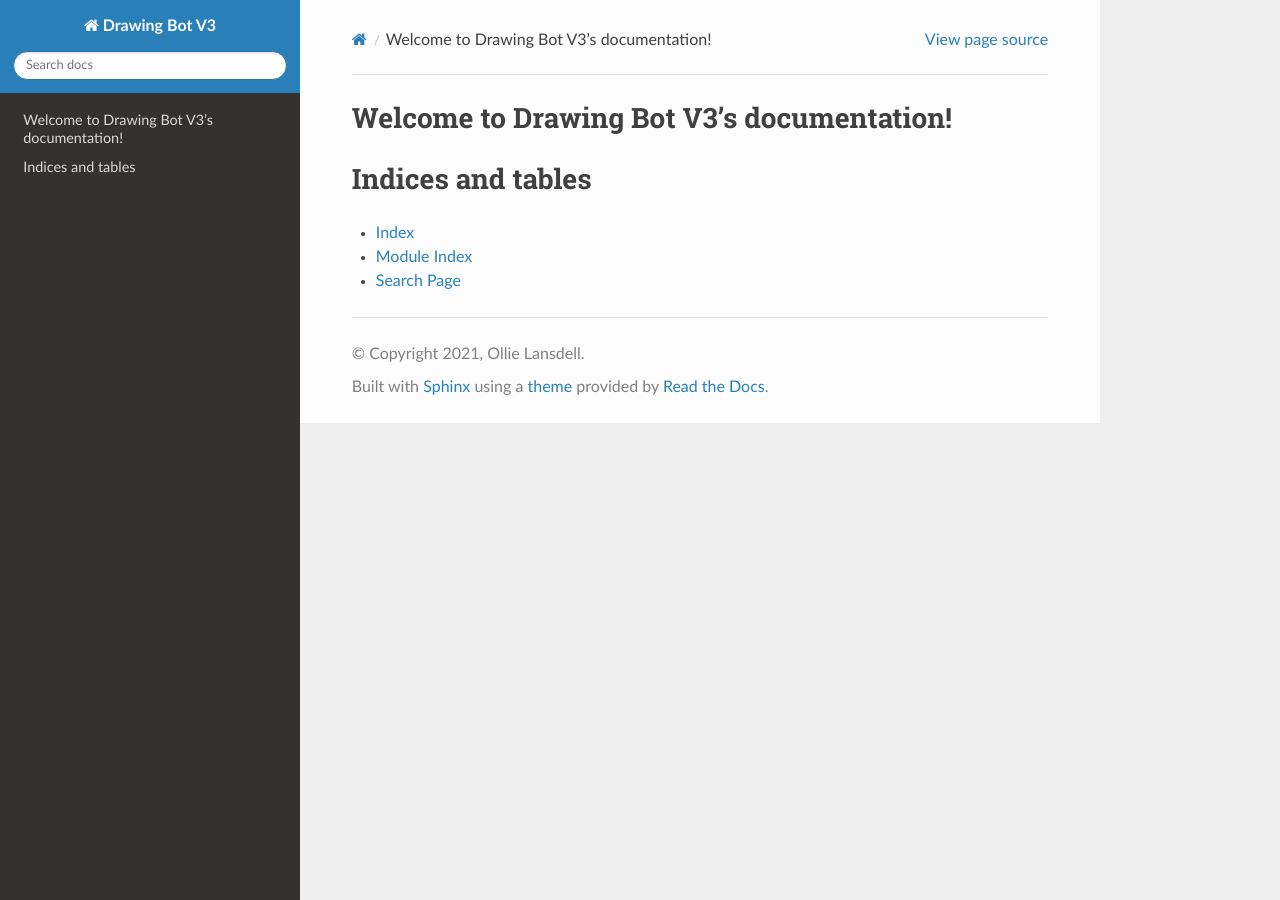
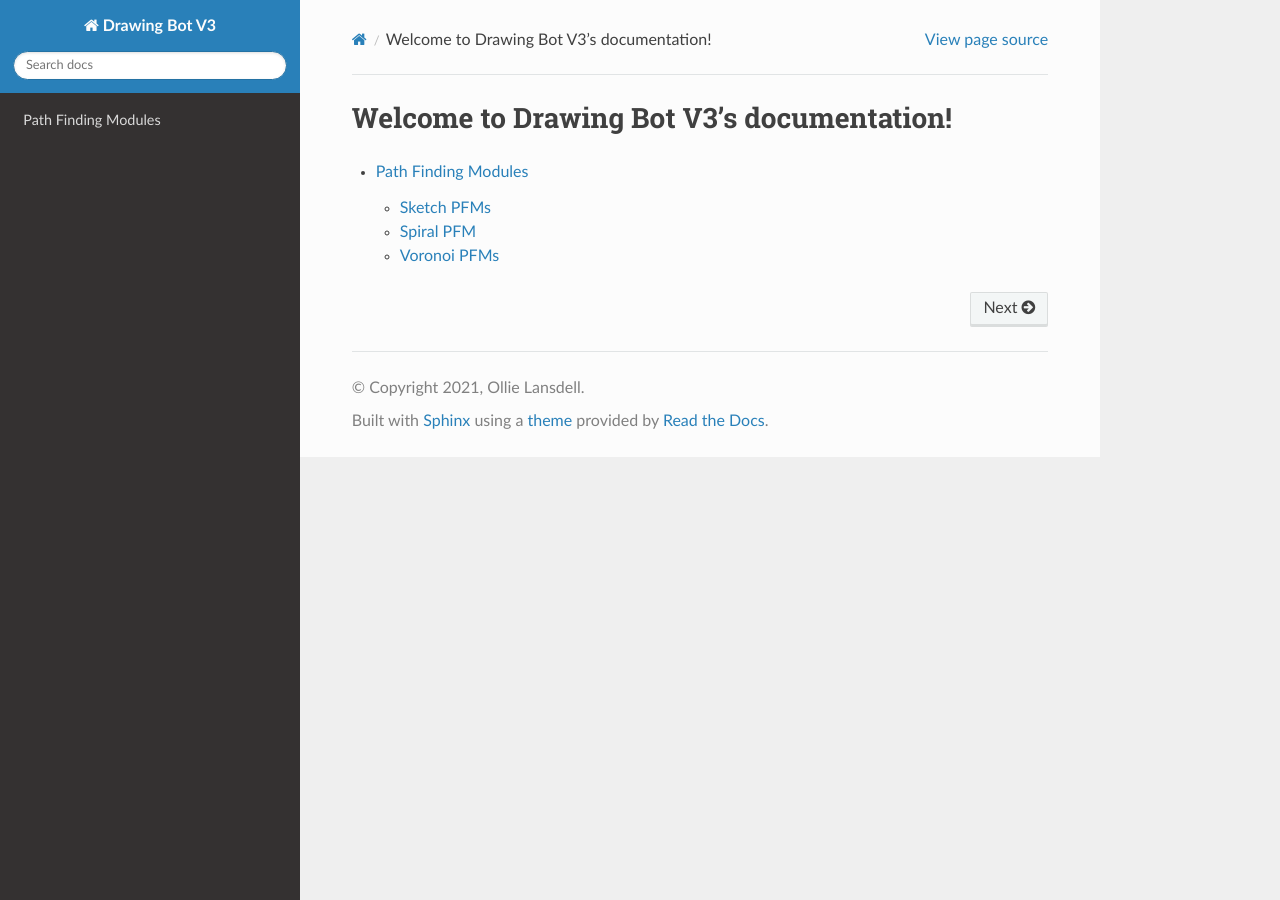
Before and after one commit to SonarSonic/DrawingBotV3, a Sphinx documentation site: the page built from docs/source/index.rst, in a window 1280 px wide. Built offline with Sphinx 7.4.7 and the Read the Docs theme 2.0.0, drawn with Linux system fonts in a browser that asks for light colours; some of the changed lines change nothing that is shown.

Commit message:
Path Finding Modules - Documentation

```diff
--- a/docs/source/index.rst
+++ b/docs/source/index.rst
@@ -1,20 +1,7 @@
-.. Drawing Bot V3 documentation master file, created by
-   sphinx-quickstart on Thu Mar 25 12:46:54 2021.
-   You can adapt this file completely to your liking, but it should at least
-   contain the root `toctree` directive.
-
 Welcome to Drawing Bot V3's documentation!
 ==========================================
 
 .. toctree::
    :maxdepth: 2
-   :caption: Contents:
 
-
-
-Indices and tables
-==================
-
-* :ref:`genindex`
-* :ref:`modindex`
-* :ref:`search`
+   pfms
--- /dev/null
+++ b/docs/source/pfms.rst
@@ -0,0 +1,177 @@
+Path Finding Modules
+======================
+
+The Path Finding Modules (PFM's) are algorithms for converting images into geometric shapes.
+They have been designed to be as flexible as possible and to run with almost any combination of settings. This means that they can create many more styles than those you see here. Some of these extra styles are included as **presets**!
+
+Every Path Finding Module can also be run with **CMYK Seperation**!
+
+------
+
+Sketch PFMs
+----------------------------------------------------
+
+Lines
+^^^^^^
+Transforms an image into lines using brightness data.
+
+.. image:: images/sketch_lines_after.jpg
+    :width: 300pt
+
+Curves
+^^^^^^
+Transforms an image into `catmull-rom splines <https://en.wikipedia.org/wiki/Centripetal_Catmull%E2%80%93Rom_spline>`_ using brightness data.
+
+.. image:: images/sketch_curves_after.jpg
+    :width: 300pt
+
+Squares
+^^^^^^^^^^^^
+Transforms an image into lines in a rectangular pattern using brightness data.
+
+.. image:: images/sketch_squares_after.jpg
+    :width: 300pt
+
+Sobel Edges
+^^^^^^^^^^^^
+Transforms an image into lines using brightness data & edge detection data. By using a `Sobel Operator <https://en.wikipedia.org/wiki/Sobel_operator>`_ to find sharp edges and then using this data in conjunction with the brightness to find the next line.
+
+.. image:: images/sketch_sobel_edges_after.jpg
+    :width: 300pt
+
+How they work
+^^^^^^^^^^^^^^
+
+1) Find the darkest area of the image
+2) Find the darkest pixel in that area
+3) Finds the next darkest line from that pixel
+4) Brighten the part of the image that the line covers
+5) Repeat steps 2 to 4 until the specified **squiggle length** is reached then return to step 1
+
+The process will stop when either the specified **line density** or **max line limit** has been reached.
+
+Settings: *All*
+^^^^^^^^^^^^^^^^
+- **Plotting Resolution**: the factor the original image is scaled by before plotting. Useful in reducing the number/density of lines, also decreased computation time.
+- **Random Seed**: used to generate all the random numbers used by the PFM. This means plots will always produce the same results.
+- **Line Density**: affects the total number of lines and therefore the computation time
+- **Min Line Length**: the minimum length of each line
+- **Max Line Length**: the maximum length of each line
+- **Max Line Limit**: limits the total number of lines, will only have an effect if this limit is reached before the chosen **line density**
+- **Squiggle Length**: defines the total number of connected lines which should be drawn before looking for the next darkest area of the image
+- **Adjust Brightness**: the amount to change the pixel's brightness by in the source image when a line is drawn, affects how often the PFM will draw over the same area.
+- **Neighbour Tests**: how many drawing angles to test before choosing the darkest line, increase this value to improve the accuracy of the plot, this will increase computation time.
+- **Should lift pen**: if the pen should be raised when moving to the next darkest area, disabling this can create some unique styles
+
+Settings: *Lines & Curves Only*
+^^^^^^^^^^^^^^^^^^^^^^^^^^^^^^^
+
+- **Start Angle *(Min & Max)***: the start angle affects the trajectory of lines, this has less effect when **shading** is disabled.
+- **Shading**: when shading is enabled the PFM will draw lines which are limited by the **start angle min/max** creating a diagonal shading effect
+- **Shading Threshold**: the point in the processing when shading will kick in, note this ignores **max line limit**
+- **Drawing Delta Angle**: the degrees of rotation that the PFM will use when finding the next line while drawing
+- **Shading Delta Angle**: the degrees of rotation that the PFM will use when finding the next line while shading
+
+Settings: *Curves Only*
+^^^^^^^^^^^^^^^^^^^^^^^^^^^^^^^
+
+- **Curve Tension**: affects the tension of the catmull-rom splines
+
+Settings: *Sobel Edges Only*
+^^^^^^^^^^^^^^^^^^^^^^^^^^^^^^^
+
+- **Sobel Intensity**: the priority of edge detection vs brightness
+- **Sobel Adjust**: similar to **adjust brightness**, the amount to decrease a pixel's sobel value by when a line is drawn over it, affects how strongly the PFM is affected by the sobel values.
+
+------
+
+Spiral PFM
+---------------------
+Transforms an image into a oscillating spiral using brightness data.
+
+.. image:: images/spiral_after.jpg
+    :width: 300pt
+
+How it works
+^^^^^^^^^^^^^^^^^^^^^^^^^^^^^^^
+1) Moves to the first point on the spiral.
+2) Samples the brightness at the current point and draws a line which is perpendicular to the spiral where the lines length is proportional to the sampled brightness.
+3) Move to the next point on the spiral and Repeat step 2.
+
+The process stops when the specified **spiral size** has been reached
+
+Settings
+^^^^^^^^^^^^^^^^^^^^^^^^^^^^^^^
+- **Plotting Resolution**: the factor the original image is scaled by before plotting. Useful in reducing the number/density of lines, also decreased computation time.
+- **Random Seed**: used to generate all the random numbers used by the PFM. This means plots will always produce the same results.
+- **Spiral Size**: the size of the generated spiral, a spiral at 100% will just touch the edge of the image.
+- **Centre X**: the x position of the centre point of the spiral as a percentage.
+- **Centre Y**: the y position of the centre point of the spiral as a percentage.
+- **Ring Spacing**: the distance between each generated ring
+- **Amplitude**: the scale of the oscillations
+- **Density**: *may change* a large density will result in less lines / brightness samples
+
+------
+
+Voronoi PFMs
+------------------------------------------------------------
+All Voronoi PFMs utilise a `Weighted Voronoi Diagram <https://en.wikipedia.org/wiki/Weighted_Voronoi_diagram>`_ to determine the distribution of brightness in the original image and then use this diagram to generate new styles.
+
+Circles
+^^^^^^^^
+Transforms an image into a series of inscribed circles for each cell of the voronoi diagram.
+
+.. image:: images/voronoi_circles_after.jpg
+    :width: 300pt
+
+Triangulation
+^^^^^^^^^^^^^^^^
+Transforms an image into a series of connected triangles joining all the *centroids* in the voronoi diagram using `Delaunay Triangulation <https://en.wikipedia.org/wiki/Delaunay_triangulation>`_
+
+.. image:: images/voronoi_triangulation_after.jpg
+    :width: 300pt
+
+Stippling
+^^^^^^^^^^^^^^^^
+Transforms an image into a series of filled circles for each *centroid* in the voronoi diagram, the size of the "stipple" is relative to the sampled brightness of the cell the centroid belongs to.
+
+.. image:: images/voronoi_stippling_after.jpg
+    :width: 300pt
+
+Diagram
+^^^^^^^^^^^^^^^^
+Transforms an image into a Voronoi Diagram
+
+.. image:: images/voronoi_diagram_after.jpg
+    :width: 300pt
+
+How they work
+^^^^^^^^^^^^^^^^^^^^^^^^^^^^^^^
+1) Randomly scatter points over the image proportional to the images brightness
+2) Calculates a voronoi diagram based on these points.
+3) Calculates the weighted centroids of each cell in the diagram using brightness data.
+4) Use the generated centroids to re-calculate the voronoi diagram.
+5) Return to step 3
+
+The process finishes when the specified number of **voronoi iterations** have been performed.
+
+Settings: *All*
+^^^^^^^^^^^^^^^^^^^^^^^^^^^^^^^
+- **Plotting Resolution**: the factor the original image is scaled by before plotting. Useful in reducing the number/density of lines, also decreased computation time.
+- **Random Seed**: used to generate all the random numbers used by the PFM. This means plots will always produce the same results.
+- **Point Count**: the number of cells of the underlying voronoi diagram / how many points to scatter in step 1.
+- **Luminance Power**: used when randomly scattering points over the image, it affects how bias the scattering is towards darker areas of the image, typically using the same value for Density Power yields the best results.
+- **Density Power**: used when calculating the centroids of the voronoi diagram, it affects the calculation's bias towards darker areas of the image, typically using the same value for Luminance Power yields the best results.
+- **Voronoi Iterations**: how many times to re-calculate the voronoi diagram, more iterations will result in a more accurate representation of the original image.
+
+Settings: *Circles Only*
+^^^^^^^^^^^^^^^^^^^^^^^^^^^^^^^
+- **Circle Size**: the fill percentage of each circle where 100% is the largest circle which still fits within it's voronoi cell.
+
+Settings: *Triangulation Only*
+^^^^^^^^^^^^^^^^^^^^^^^^^^^^^^^
+- **Triangulate Corners**: when enabled the PFM will add triangles which connect the corners of the image to the other points
+
+Settings: *Stippling Only*
+^^^^^^^^^^^^^^^^^^^^^^^^^^^^^^^
+- **Stipples Size**: the fill percentage of each stipple where 100% is the maximum size of the stipple relative to the image's brightness
```
Also changed, not shown: docs/source/images/sketch_curves_after.jpg (added), docs/source/images/sketch_lines_after.jpg (added), docs/source/images/sketch_sobel_edges_after.jpg (added), docs/source/images/sketch_squares_after.jpg (added), docs/source/images/spiral_after.jpg (added), docs/source/images/voronoi_circles_after.jpg (added), docs/source/images/voronoi_circles_before.jpg (added), docs/source/images/voronoi_diagram_after.jpg (added), docs/source/images/voronoi_stippling_after.jpg (added), docs/source/images/voronoi_triangulation_after.jpg (added).
